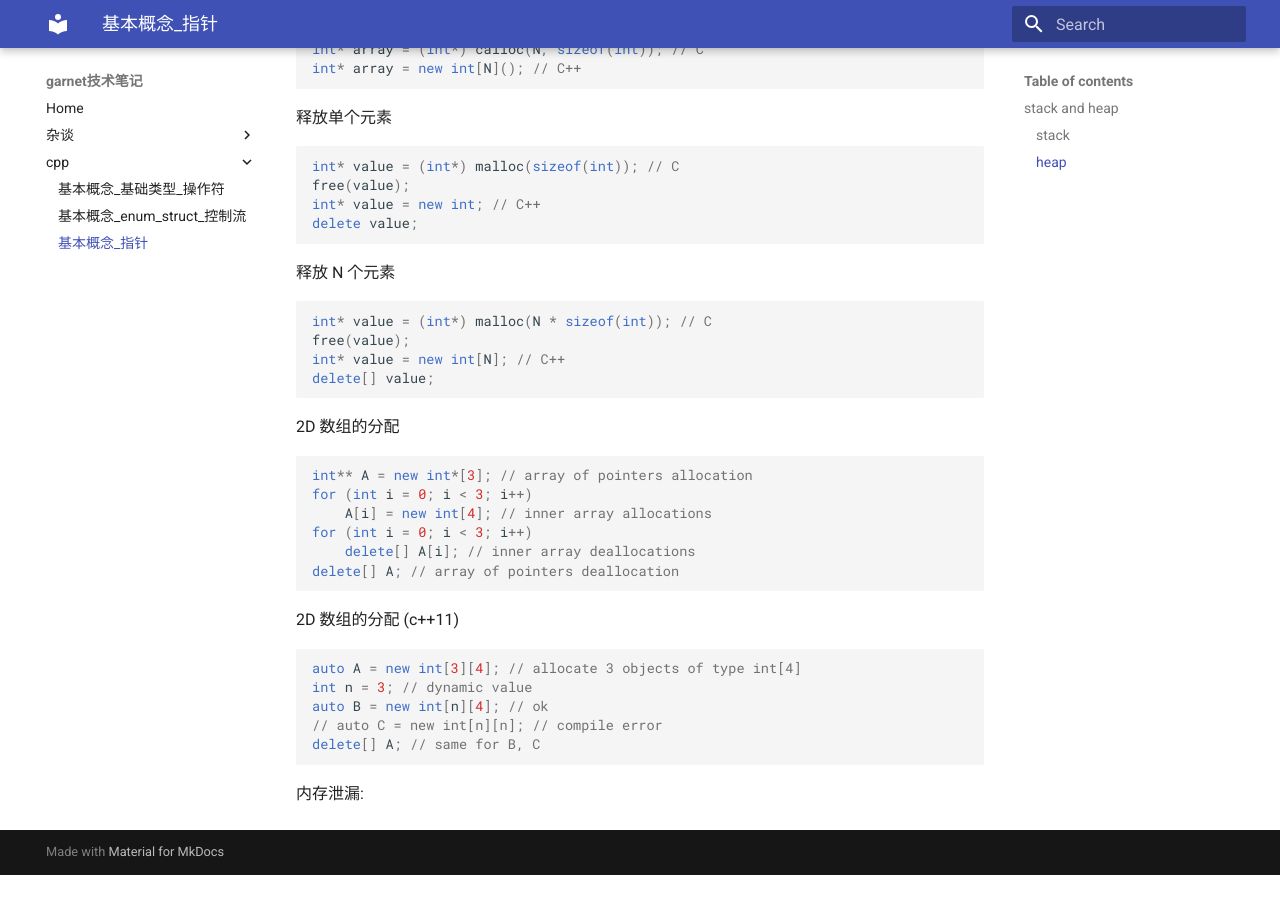
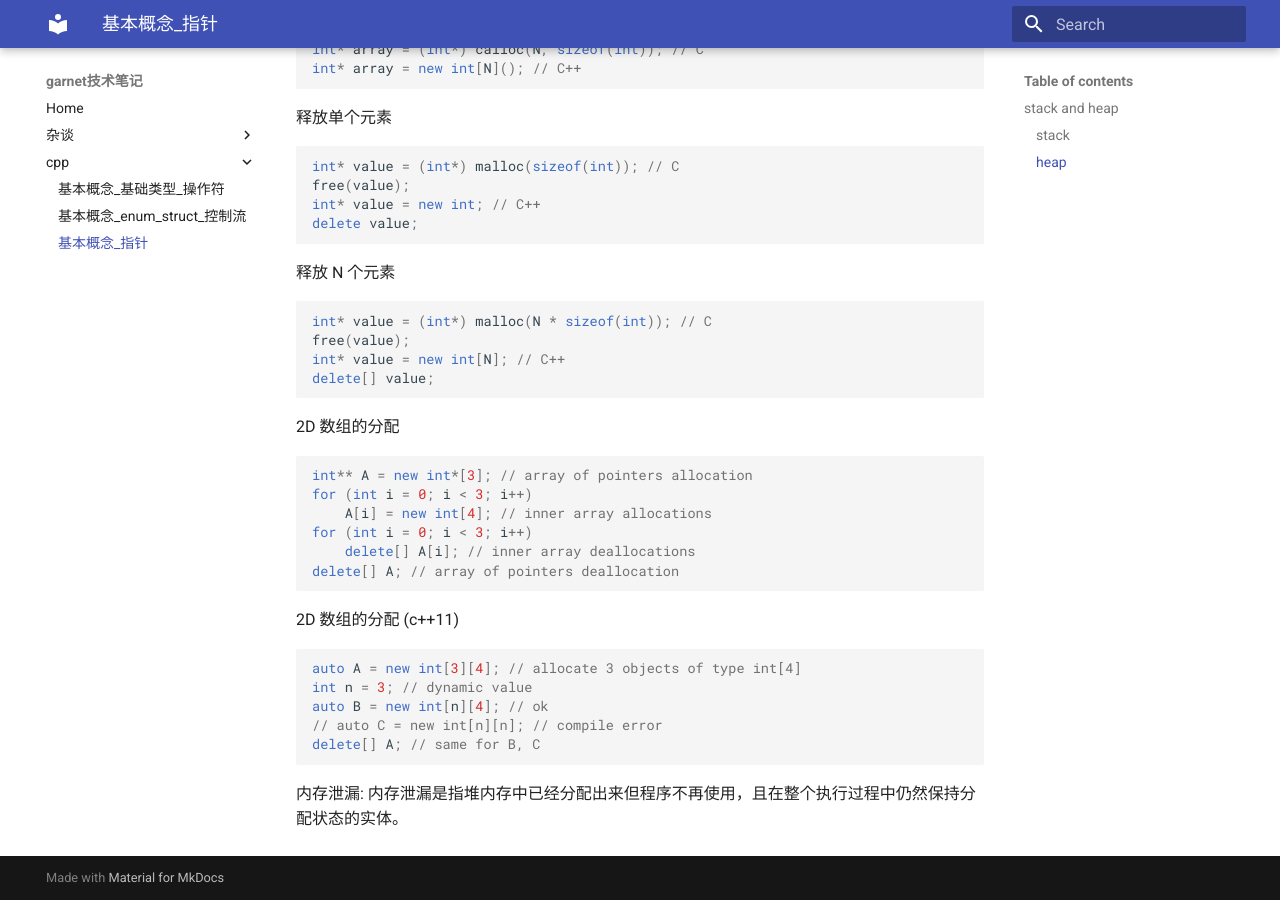
Before and after one commit to ymma98/technotes, an MkDocs documentation site: the page built from docs/cpp/基本概念_指针.md, in a window 1280 px wide and 900 px high, scrolled down 2946 px. Built offline with MkDocs 1.6.1 and Material for MkDocs 9.7.7, drawn with Linux system fonts in a browser that asks for light colours; before the commit the page ends 3821 px from its top, so only the background shows below that; part of the change alters nothing that is shown.

Commit message:
docs/cpp/基本概念_指针.md updated from https://stackedit.cn/

````diff
--- a/docs/cpp/基本概念_指针.md
+++ b/docs/cpp/基本概念_指针.md
@@ -134,7 +134,7 @@ auto B = new int[n][4]; // ok
 delete[] A; // same for B, C
 ```
 
-内存泄漏:
+内存泄漏: 内存泄漏是指堆内存中已经分配出来但程序不再使用，且在整个执行过程中仍然保持分配状态的实体。
 
 
 
@@ -145,8 +145,8 @@ delete[] A; // same for B, C
 
 
 <!--stackedit_data:
-eyJoaXN0b3J5IjpbLTk4NzE4MDk1MCwxNjc3NzE1MzYwLDE2OD
-g0MTQ0MSw3Njg4NDQ0MSwtNDM4MjgxMzA3LDE5ODczMjg3MTEs
-MTAwOTgzMjM1NSwtMTQ5MTczNTI1OCwtMTAzODA5MjE4NywtMT
-Y0MTE0MTkyNSwxNjYyODc5MTRdfQ==
+eyJoaXN0b3J5IjpbMjExNjQ4OTQzNCwtOTg3MTgwOTUwLDE2Nz
+c3MTUzNjAsMTY4ODQxNDQxLDc2ODg0NDQxLC00MzgyODEzMDcs
+MTk4NzMyODcxMSwxMDA5ODMyMzU1LC0xNDkxNzM1MjU4LC0xMD
+M4MDkyMTg3LC0xNjQxMTQxOTI1LDE2NjI4NzkxNF19
 -->
````
